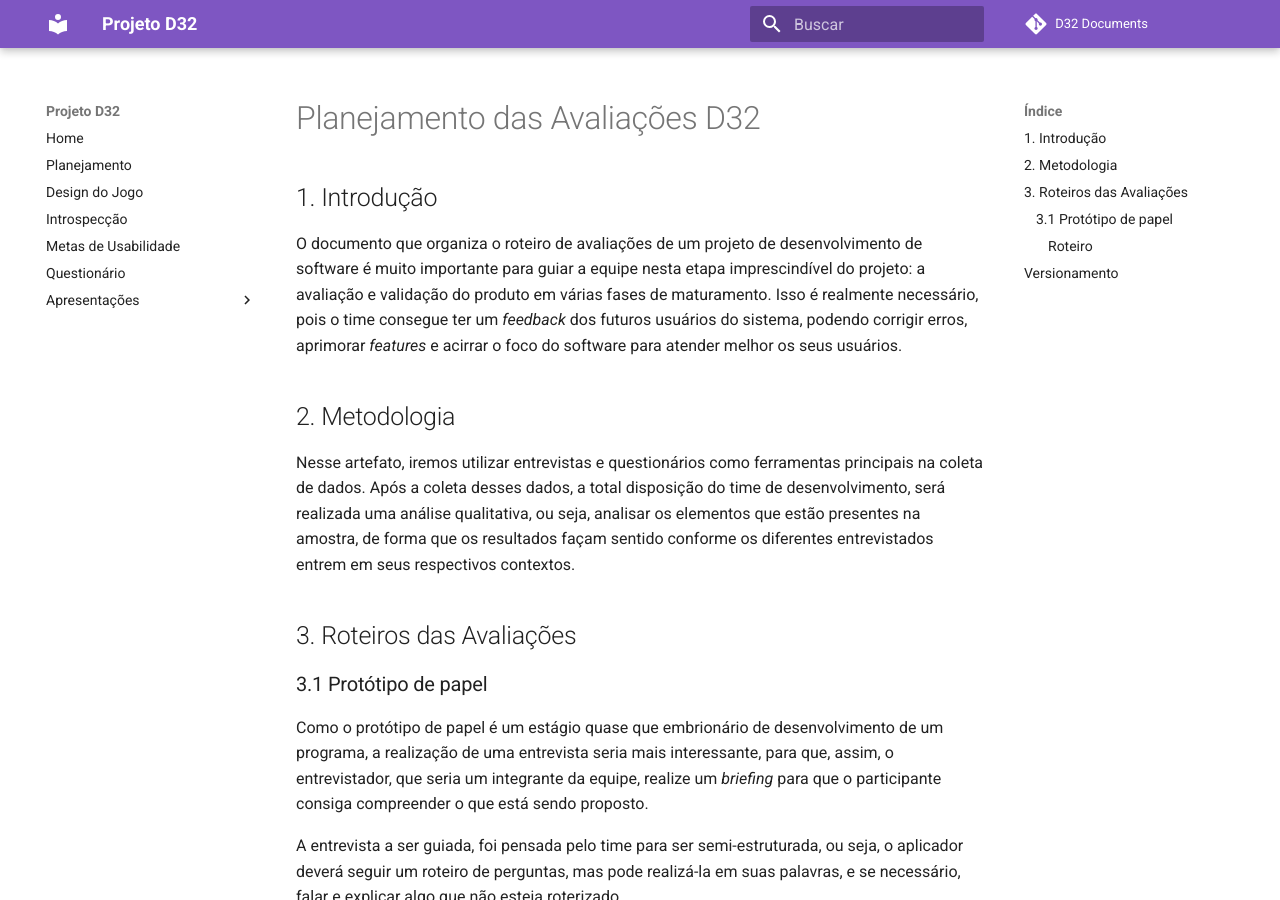
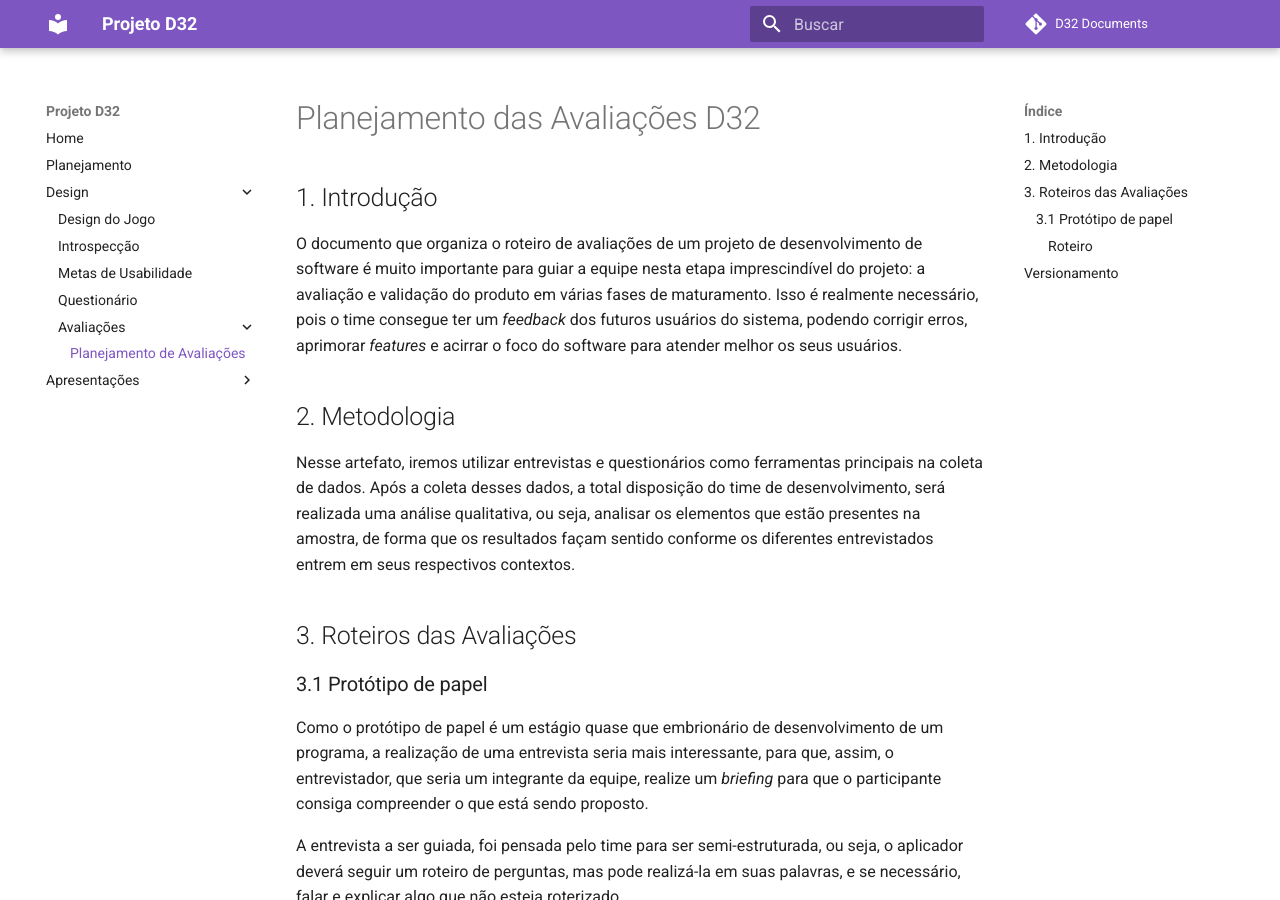
Before and after one commit to Design-de-Jogos/2020.1-D32, an MkDocs documentation site: the page built from docs/planejamento-avaliacao.md, in a window 1280 px wide and 900 px high. Built offline with MkDocs 1.6.1 and Material for MkDocs 9.7.7, drawn with Linux system fonts in a browser that asks for light colours; comment, search, counter and statistics services are not loaded.

Commit message:
Aprimorando estrutura da wiki.

```diff
--- a/mkdocs.yml
+++ b/mkdocs.yml
@@ -2,10 +2,13 @@ site_name: Projeto D32
 nav:
   - Home: index.md
   - Planejamento: planejamento.md
-  - Design do Jogo: designjogo.md
-  - Introspecção: introspeccao.md
-  - Metas de Usabilidade: metasusabilidade.md
-  - Questionário: questionario.md
+  - Design:
+    - Design do Jogo: designjogo.md
+    - Introspecção: introspeccao.md
+    - Metas de Usabilidade: metasusabilidade.md
+    - Questionário: questionario.md
+    - Avaliações:
+        - Planejamento de Avaliações: planejamento-avaliacao.md
   - Apresentações:
     - Ap1: "https://youtu.be/VJKBLy3pV18"
     - Ap2: "https://youtu.be/cZw_swA9SoE"
```
